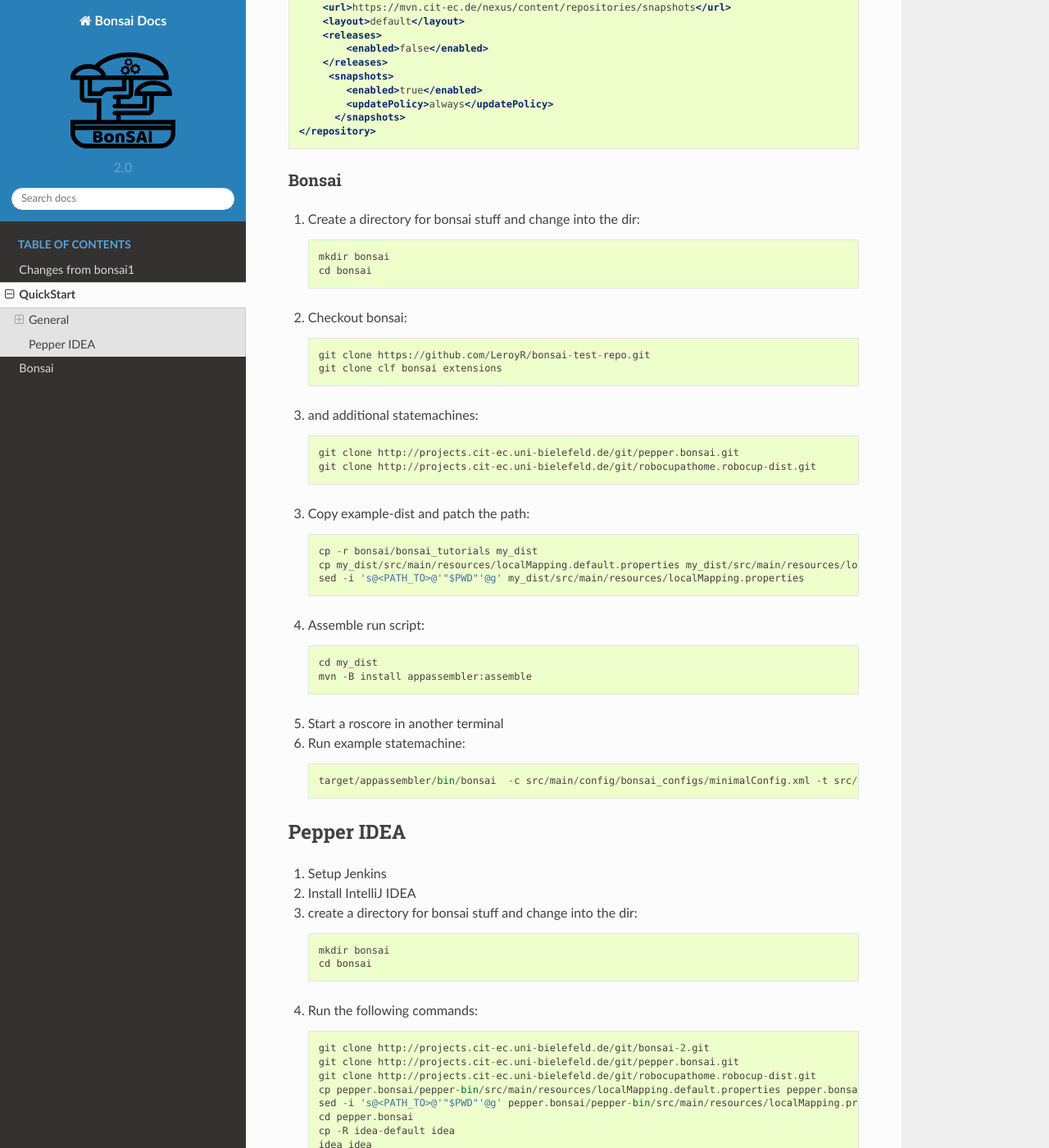
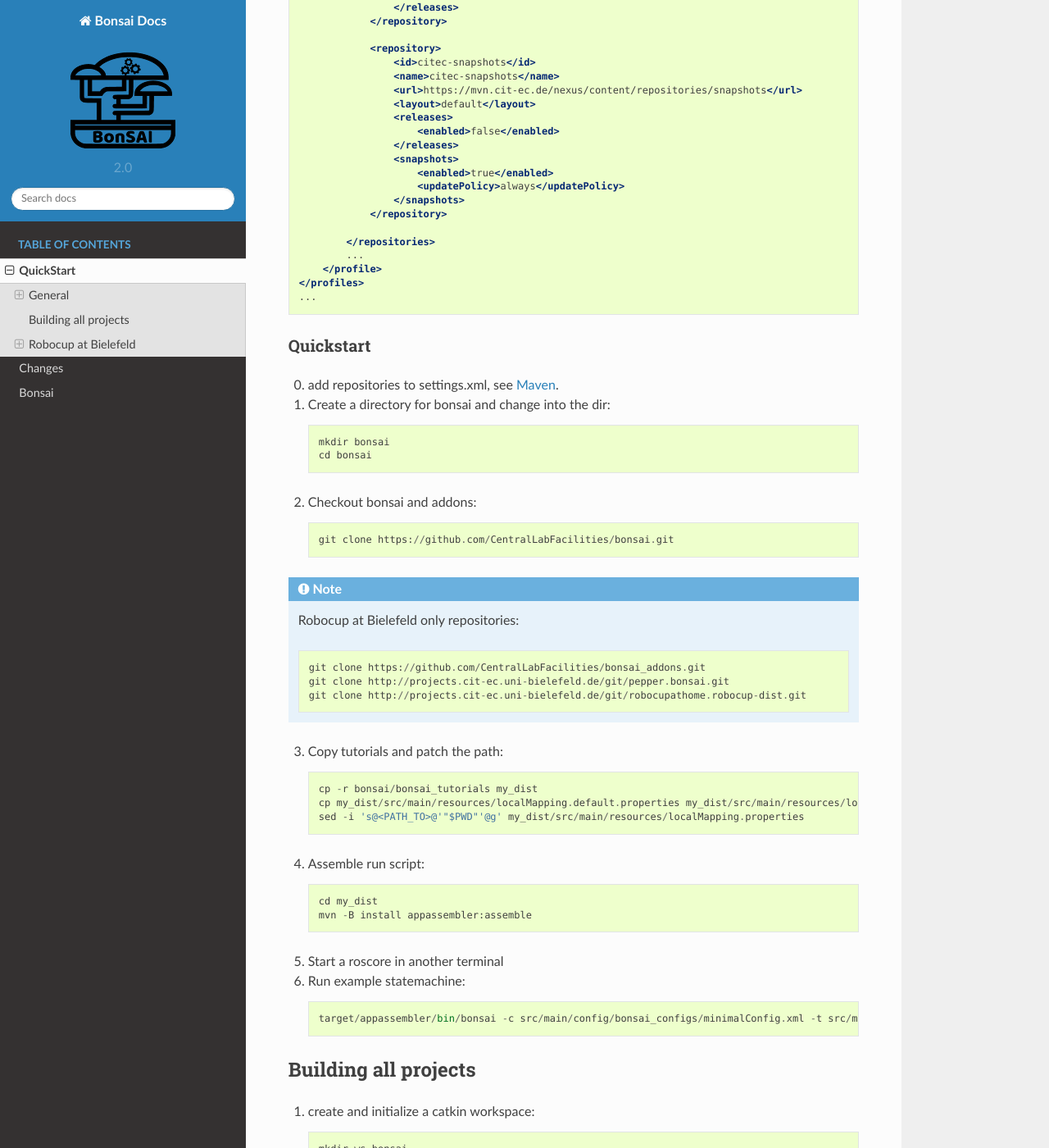
Before and after one commit to CentralLabFacilities/bonsai, a Sphinx documentation site: the page built from docs/source/quickstart.rst, in a window 1280 px wide and 1400 px high, scrolled down 610 px. Shown: the whole window at 82% size. Built offline with Sphinx 7.4.7 and the Read the Docs theme 2.0.0, drawn with Linux system fonts in a browser that asks for light colours; some of the changed text lies outside the part shown.

Commit message:
Docu: update quickstart for new urls

```diff
--- a/docs/source/index.rst
+++ b/docs/source/index.rst
@@ -4,11 +4,13 @@
 ============
 
 .. toctree::
-    :maxdepth: 3
+    :maxdepth: 2
     :caption: Table of Contents
 
-    Changes from bonsai1 <changes>
     QuickStart <quickstart>
+
+    Changes <changes>
+
     Bonsai <bonsai>
 
 .. |logo| image:: /_static/img/bonsai-l1.png
--- a/docs/source/quickstart.rst
+++ b/docs/source/quickstart.rst
@@ -4,6 +4,8 @@
 
 General
 =======
+
+.. _maven:
 
 Maven
 -----
@@ -14,52 +16,66 @@
 
 .. code-block:: xml
 
-    <repository>
-        <id>citec</id>
-        <name>citec</name>
-        <url>https://mvn.cit-ec.de/nexus/content/repositories/releases</url>
-        <layout>default</layout>
-        <releases>
-            <updatePolicy>always</updatePolicy>
-            <enabled>true</enabled>
-        </releases>
-    </repository>
+    ...
+    <profiles>
+        <profile>
+            ...
+            <repositories>
 
-    <repository>
-        <id>citec</id>
-        <name>citec</name>
-        <url>https://mvn.cit-ec.de/nexus/content/repositories/snapshots</url>
-        <layout>default</layout>
-        <releases>
-            <enabled>false</enabled>
-        </releases>
-         <snapshots>
-            <enabled>true</enabled>
-            <updatePolicy>always</updatePolicy>
-          </snapshots>
-    </repository>
+                <repository>
+                    <id>citec</id>
+                    <name>citec</name>
+                    <url>https://mvn.cit-ec.de/nexus/content/repositories/releases</url>
+                    <layout>default</layout>
+                    <releases>
+                        <updatePolicy>always</updatePolicy>
+                        <enabled>true</enabled>
+                    </releases>
+                </repository>
 
-Bonsai
--------
+                <repository>
+                    <id>citec-snapshots</id>
+                    <name>citec-snapshots</name>
+                    <url>https://mvn.cit-ec.de/nexus/content/repositories/snapshots</url>
+                    <layout>default</layout>
+                    <releases>
+                        <enabled>false</enabled>
+                    </releases>
+                    <snapshots>
+                        <enabled>true</enabled>
+                        <updatePolicy>always</updatePolicy>
+                    </snapshots>
+                </repository>
 
-1. Create a directory for bonsai stuff and change into the dir::
+            </repositories>
+            ...
+        </profile>
+    </profiles>
+    ...
+
+Quickstart
+----------
+
+0. add repositories to settings.xml, see :ref:`maven`.
+
+1. Create a directory for bonsai and change into the dir::
 
     mkdir bonsai
     cd bonsai
 
-2. Checkout bonsai::
+2. Checkout bonsai and addons::
 
-    git clone https://github.com/LeroyR/bonsai-test-repo.git
-    git clone clf bonsai extensions
+    git clone https://github.com/CentralLabFacilities/bonsai.git
 
-3. and additional statemachines::
+.. note::
 
-    git clone http://projects.cit-ec.uni-bielefeld.de/git/pepper.bonsai.git
-    git clone http://projects.cit-ec.uni-bielefeld.de/git/robocupathome.robocup-dist.git
+    Robocup at Bielefeld only repositories::
 
-.. note: Robocup@Bielefeld only repositories
+        git clone https://github.com/CentralLabFacilities/bonsai_addons.git
+        git clone http://projects.cit-ec.uni-bielefeld.de/git/pepper.bonsai.git
+        git clone http://projects.cit-ec.uni-bielefeld.de/git/robocupathome.robocup-dist.git
 
-3. Copy example-dist and patch the path::
+3. Copy tutorials and patch the path::
 
     cp -r bonsai/bonsai_tutorials my_dist
     cp my_dist/src/main/resources/localMapping.default.properties my_dist/src/main/resources/localMapping.properties
@@ -74,22 +90,58 @@
 
 6. Run example statemachine::
 
-    target/appassembler/bin/bonsai  -c src/main/config/bonsai_configs/minimalConfig.xml -t src/main/config/state_machines/minimal.xml
+    target/appassembler/bin/bonsai -c src/main/config/bonsai_configs/minimalConfig.xml -t src/main/config/state_machines/minimal.xml
+
+Building all projects
+=====================
+
+1. create and initialize a catkin workspace::
+
+    mkdir ws_bonsai
+    cd ws_bonsai
+    source /opt/ros/kinetic.bash
+    catkin init
+
+.. note::
+
+    You may want to source a different workspace
+
+    Robocup at Bielefeld::
+
+        source /vol/robocup/<DIST>/setup.bash
+
+2. link bonsai projects::
+
+    mkdir src
+    cd src
+    ln -s <PATH to bonsai.git>
+    ln -s <link to addons, pepper-dist etc>
+    cd ..
+
+3. build workspace::
+
+    catkin build
+
+4. run bonsai tutorials dist::
+
+    source devel/setup.bash
+    roslaunch bonsai_tutorials bonsai.launch
 
 
-Pepper IDEA
-===========
+Robocup at Bielefeld
+====================
 
-1. Setup Jenkins
-2. Install IntelliJ IDEA
-3. create a directory for bonsai stuff and change into the dir::
+Pepper
+------
+
+0. Setup Jenkins
+1. Install IntelliJ IDEA
+2. Run the following commands::
 
     mkdir bonsai
     cd bonsai
-
-4. Run the following commands::
-
-    git clone http://projects.cit-ec.uni-bielefeld.de/git/bonsai-2.git
+    git clone https://github.com/CentralLabFacilities/bonsai.git
+    git clone https://github.com/CentralLabFacilities/bonsai_addons.git
     git clone http://projects.cit-ec.uni-bielefeld.de/git/pepper.bonsai.git
     git clone http://projects.cit-ec.uni-bielefeld.de/git/robocupathome.robocup-dist.git
     cp pepper.bonsai/pepper-bin/src/main/resources/localMapping.default.properties pepper.bonsai/pepper-bin/src/main/resources/localMapping.properties
```
Also changed, not shown: other parts of docs/source/quickstart.rst (+1 -1 lines).
